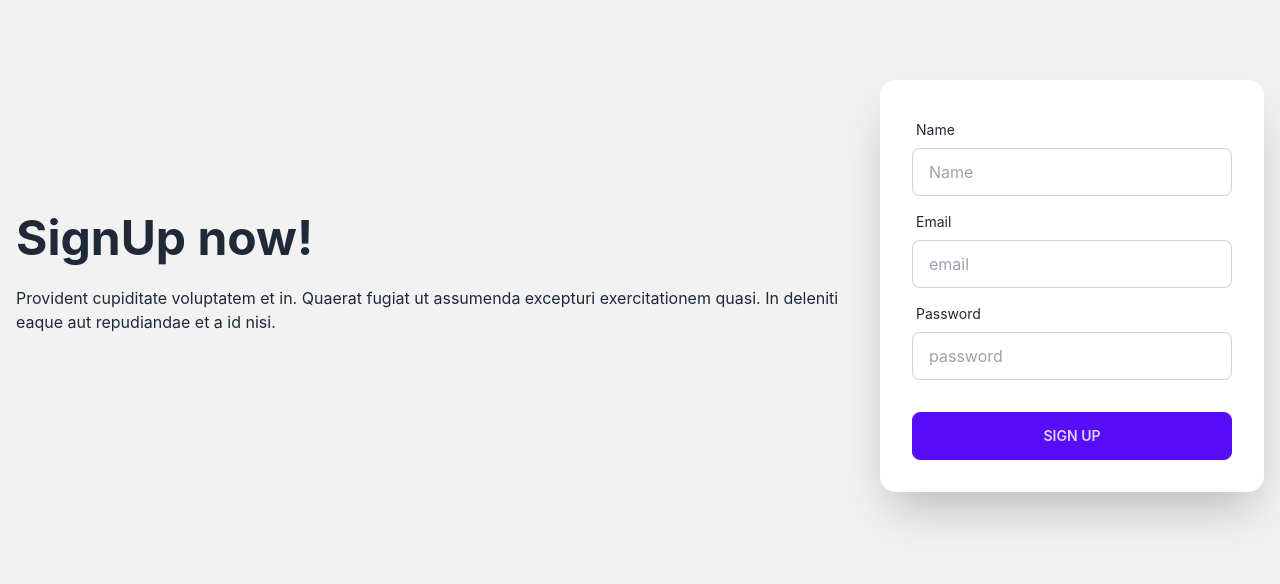
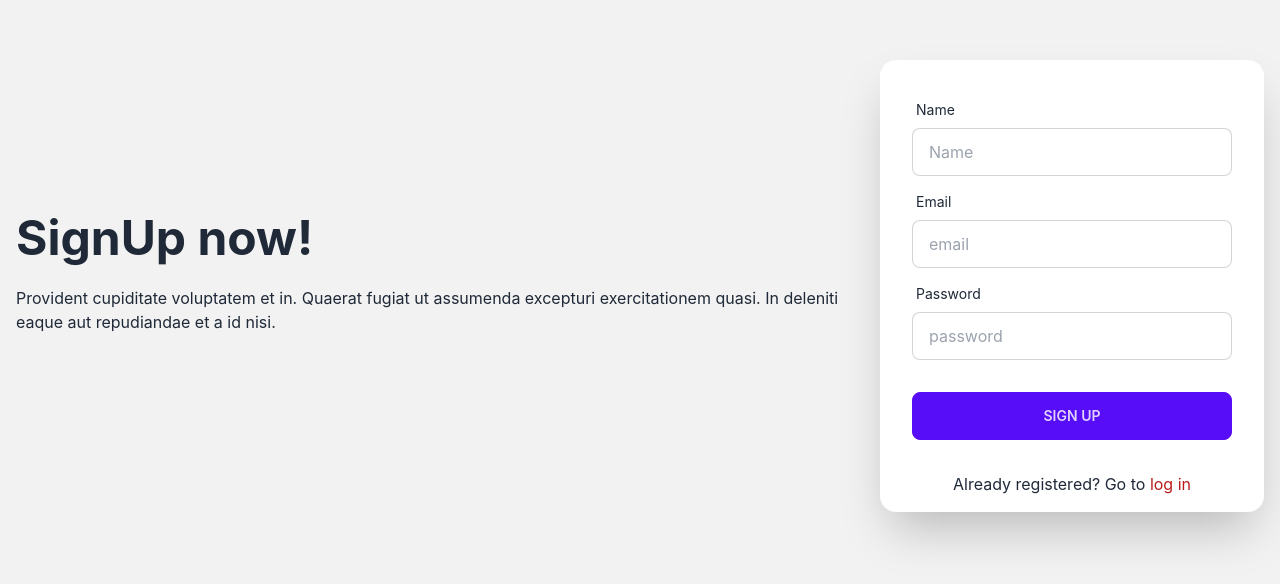
Before and after one commit to iamapusaha/restaurant-management-client, a React (Vite) app: page /signup in a window 1280 px wide. Shown: the part 114-698 px from the top of the page. Built offline with nearby package versions, Linux system fonts and the light colour scheme; no server answers.

Commit message:
added signup login page toggle link

```diff
--- a/src/Pages/Login/Login.jsx
+++ b/src/Pages/Login/Login.jsx
@@ -1,6 +1,7 @@
 import { useContext, useEffect, useRef, useState } from 'react';
 import { loadCaptchaEnginge, LoadCanvasTemplate, validateCaptcha } from 'react-simple-captcha';
 import { AuthContext } from '../../Provider/AuthProvider';
+import { Link } from 'react-router-dom';
 
 const Login = () => {
     const { signIn } = useContext(AuthContext)
@@ -66,6 +67,7 @@ const Login = () => {
                             <input disabled={disabled} className="btn btn-primary" type="submit" value="Submit" />
                         </div>
                     </form>
+                    <p className="text-center mb-4">New here? <Link className="text-red-700 text-bold" to='/signup'>Create a New Account</Link></p>
                 </div>
             </div>
         </div>
--- a/src/Pages/SignUp/SignUp.jsx
+++ b/src/Pages/SignUp/SignUp.jsx
@@ -1,4 +1,5 @@
 import { useForm } from "react-hook-form";
+import { Link } from "react-router-dom";
 
 const SignUp = () => {
     const {
@@ -49,6 +50,7 @@ const SignUp = () => {
                             <input className="btn btn-primary" type="submit" value="Sign Up" />
                         </div>
                     </form>
+                    <p className="text-center mb-4">Already registered? Go to <Link className="text-red-700 text-bold" to='/login'>log in</Link></p>
                 </div>
             </div>
         </div>
```
